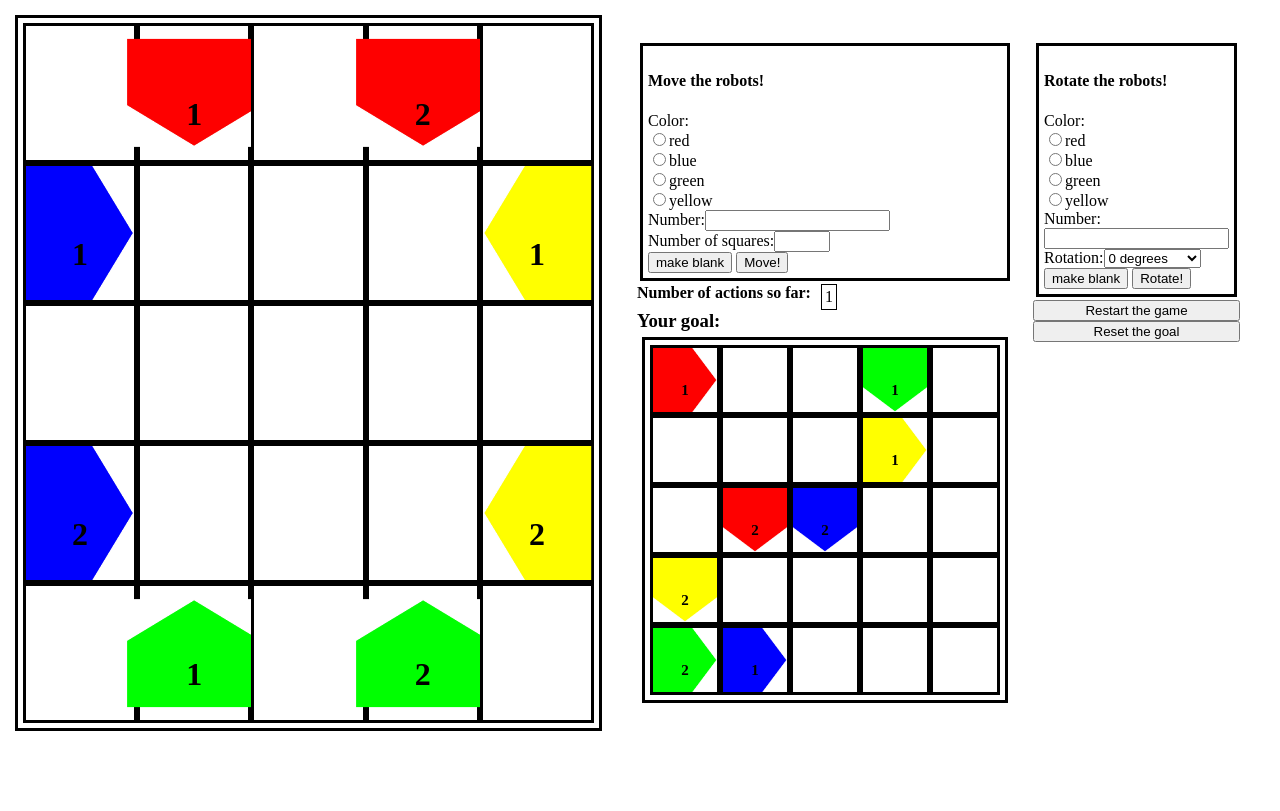
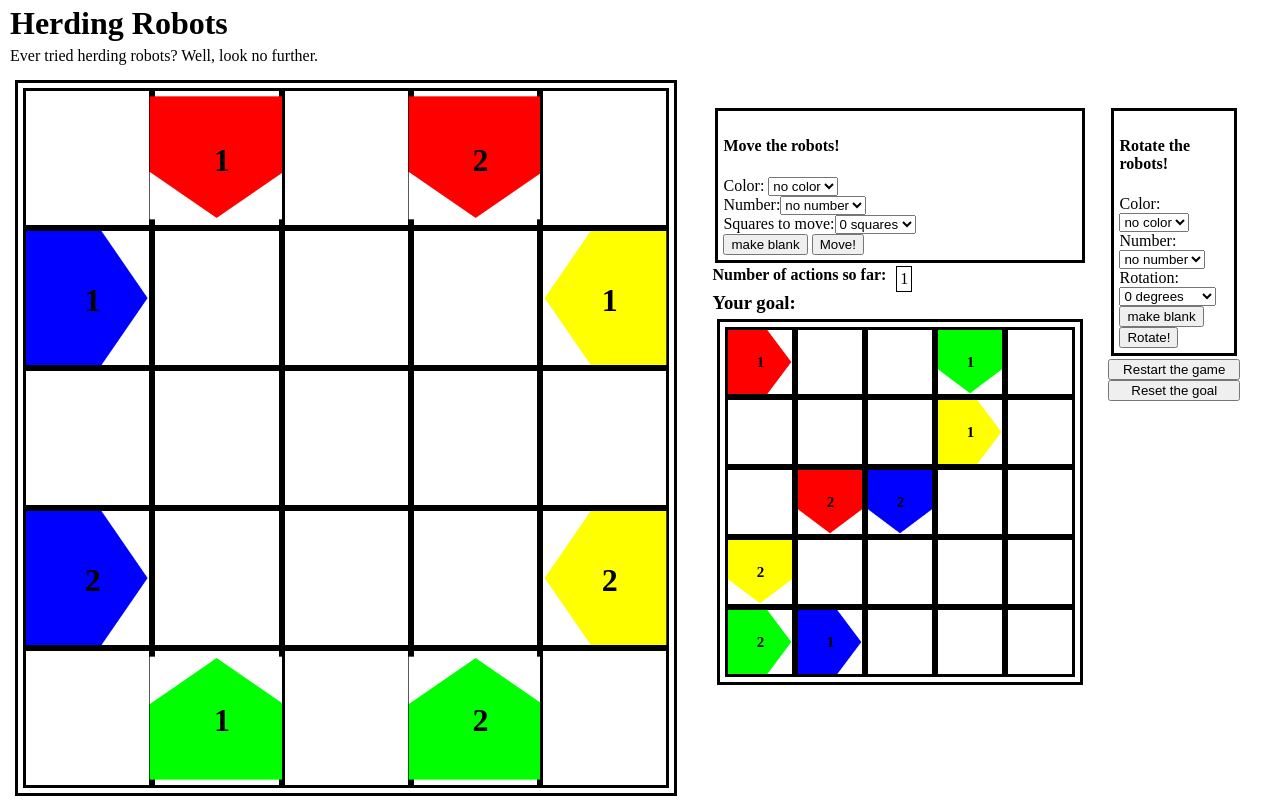
Before and after one commit to Malachi-Holden/robot-herding, a plain HTML site: page index.html in a window 1280 px wide. Both pictures are taken after a click on the input "Move!". Drawn offline with Linux system fonts and the light colour scheme.

Commit message:
better selectors

```diff
--- a/index.html
+++ b/index.html
@@ -13,7 +13,10 @@
 
 
 <body>
-
+  <h1>Herding Robots</h1>
+  <p>
+    Ever tried herding robots? Well, look no further.
+  </p>
   <div class="game">
     <div id="board">
       <div class="row">
@@ -59,13 +62,26 @@
       <div class="console">
         <form id="move" method="post">
           <h4>Move the robots!</h4>
-          Color:<br>
-          <input type="radio" name="color" value="red" autocomplete="off">red<br>
-          <input type="radio" name="color" value="blue" autocomplete="off">blue<br>
-          <input type="radio" name="color" value="green" autocomplete="off">green<br>
-          <input type="radio" name="color" value="yellow" autocomplete="off">yellow<br>
-          Number:<input type="number" name="number" autocomplete="off"><br>
-          Number of squares:<input type="number" name="squares" min="-4" max="4" autocomplete="off"><br>
+          Color:
+            <select autocomplete="off">
+              <option value="">no color</option>
+              <option value="red">red</option>
+              <option value="blue">blue</option>
+              <option value="green">green</option>
+              <option value="yellow">yelow</option>
+            </select><br>
+            Number:<select autocomplete="off">
+              <option value="-1">no number</option>
+              <option value="1">1</option>
+              <option value="2">2</option>
+            </select><br>
+          Squares to move:<select autocomplete="off">
+            <option value="0">0 squares</option>
+            <option value="1">1 square</option>
+            <option value="2">2 squares</option>
+            <option value="3">3 squares</option>
+            <option value="4">4 squares</option>
+          </select><br>
           <input type="reset" value="make blank">
           <input type="submit" value="Move!">
         </form>
@@ -118,12 +134,19 @@
 
         <form id="rotate" method="post">
           <h4>Rotate the robots!</h4>
-        Color:<br>
-          <input type="radio" name="color" value="red" autocomplete="off">red<br>
-          <input type="radio" name="color" value="blue" autocomplete="off">blue<br>
-          <input type="radio" name="color" value="green" autocomplete="off">green<br>
-          <input type="radio" name="color" value="yellow" autocomplete="off">yellow<br>
-          Number:<input type="number" name="number" autocomplete="off"><br>
+        Color:
+          <select autocomplete="off">
+            <option value="">no color</option>
+            <option value="red">red</option>
+            <option value="blue">blue</option>
+            <option value="green">green</option>
+            <option value="yellow">yelow</option>
+          </select><br>
+          Number:<select autocomplete="off">
+            <option value="-1">no number</option>
+            <option value="1">1</option>
+            <option value="2">2</option>
+          </select><br>
           Rotation:<select autocomplete="off">
             <option value="0">0 degrees</option>
             <option value="90">90 degrees</option>
--- a/index.js
+++ b/index.js
@@ -7,18 +7,9 @@ let inputs = document.getElementsByTagName('input');
 const rotateCallback = e=>{
   e.preventDefault();
   let moveForm = document.getElementById("rotate");
-  let color;
-  for (let i=0;i<4;i++)
-  {
-    let radio = moveForm.getElementsByTagName('input')[i];
-    if (radio.checked)
-    {
-      color = radio.value;
-      break;
-    }
-  }
-  let num = parseInt(moveForm.getElementsByTagName('input')[4].value,10);
-  let rotate = parseInt(moveForm.getElementsByTagName('select')[0].value, 10);
+  let color = moveForm.getElementsByTagName('select')[0].value;
+  let num = parseInt(moveForm.getElementsByTagName('select')[1].value,10);
+  let rotate = parseInt(moveForm.getElementsByTagName('select')[2].value, 10);
   configuration.counter ++;
   rotateRobots(color, num, rotate);
   document.getElementById("counter").innerHTML = ` ${configuration.counter}`;
@@ -27,18 +18,9 @@ const rotateCallback = e=>{
 const moveCallback = e=>{
   e.preventDefault();
   let moveForm = document.getElementById("move");
-  let color;
-  for (let i=0;i<4;i++)
-  {
-    let radio = moveForm.getElementsByTagName('input')[i];
-    if (radio.checked)
-    {
-      color = radio.value;
-      break;
-    }
-  }
-  let num = parseInt(moveForm.getElementsByTagName('input')[4].value,10);
-  let squares = parseInt(moveForm.getElementsByTagName('input')[5].value,10);
+  let color = moveForm.getElementsByTagName('select')[0].value;
+  let num = parseInt(moveForm.getElementsByTagName('select')[1].value,10);
+  let squares = parseInt(moveForm.getElementsByTagName('select')[2].value,10);
   configuration.counter ++;
   moveRobots(color, num, squares);
   document.getElementById("counter").innerHTML = ` ${configuration.counter}`;
--- a/robots.js
+++ b/robots.js
@@ -79,7 +79,7 @@ const loadRobots = ()=>{
     addRobot(robot.color,robot.number,robot.direction,robot.row,robot.column);
   });
   let save = JSON.stringify(configuration)
-  setCookie("config",save,1);
+  setCookie("config",save);
 }
 
 const rotateRobots = (color, num, degrees)=>{
@@ -149,7 +149,7 @@ const setCookie = (cname, cvalue, exdays)=> {
   var d = new Date();
   d.setTime(d.getTime() + (exdays*24*60*60*1000));
   var expires = "expires="+ d.toUTCString();
-  document.cookie = cname + "=" + cvalue + ";" + expires + ";path=/";
+  document.cookie = cname + "=" + cvalue + ";path=/";
 }
 
 const getCookie= (cname)=> {
--- a/style.css
+++ b/style.css
@@ -10,6 +10,11 @@ body {
 div {
   padding:5px;
   margin:5px;
+}
+
+h1, p {
+  padding: 5px 0 0 10px;
+  margin: 0;
 }
 
 #board {
@@ -31,6 +36,7 @@ div {
 
 #goal h1{
   font-size: 15px;
+  padding: 0;
 }
 
 .consoles{
```
